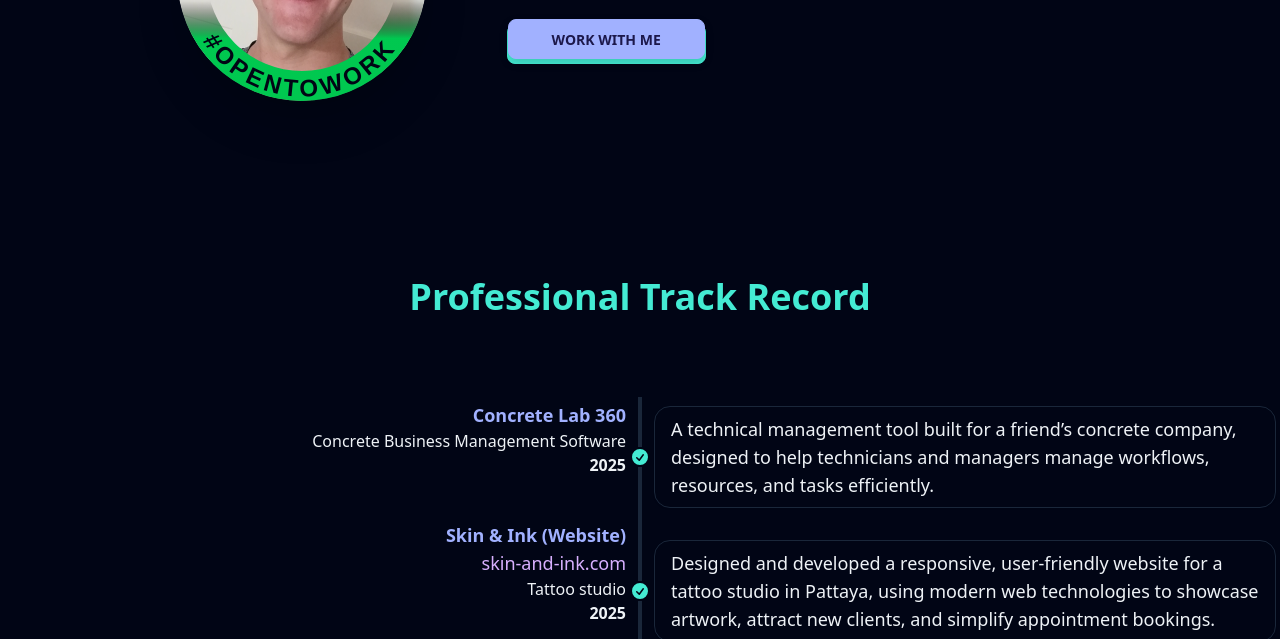
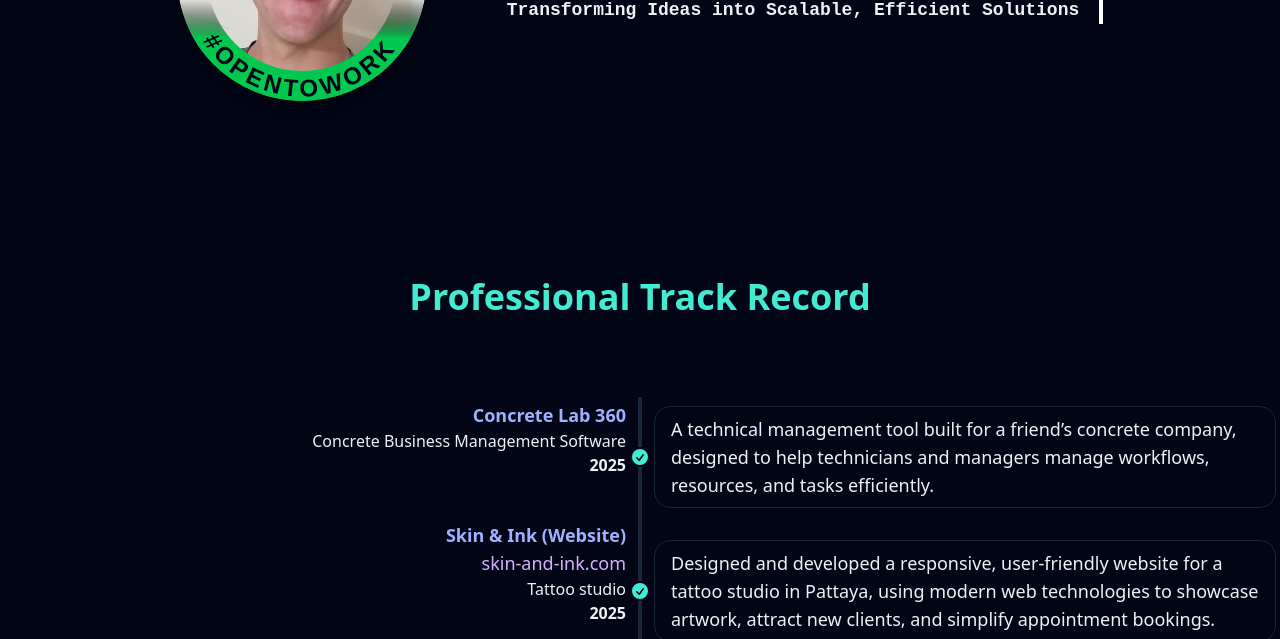
Before and after one commit to schuggermi/my_portfolio, a website built with webpack: page index.html in a window 1280 px wide. Shown: the part 461-1100 px from the top of the page. Built offline with nearby package versions, Linux system fonts and the light colour scheme.

Commit message:
refactor: hide hero section cta btn

```diff
--- a/index.html
+++ b/index.html
@@ -127,12 +127,12 @@
           Transforming Ideas into Scalable, Efficient Solutions
         </p>
       </div>
-      <div class="relative z-30 btn btn-secondary inline-block w-1/3 group hover:scale-105">
+      <!--<div class="relative z-30 btn btn-secondary inline-block w-1/3 group hover:scale-105">
         <button
           class="absolute z-10 bottom-1 left-0 btn btn-primary uppercase w-full drop-shadow-lg group/hover:scale-105">
           Work with me
         </button>
-      </div>
+      </div>-->
     </div>
   </div>
 </div>
```
